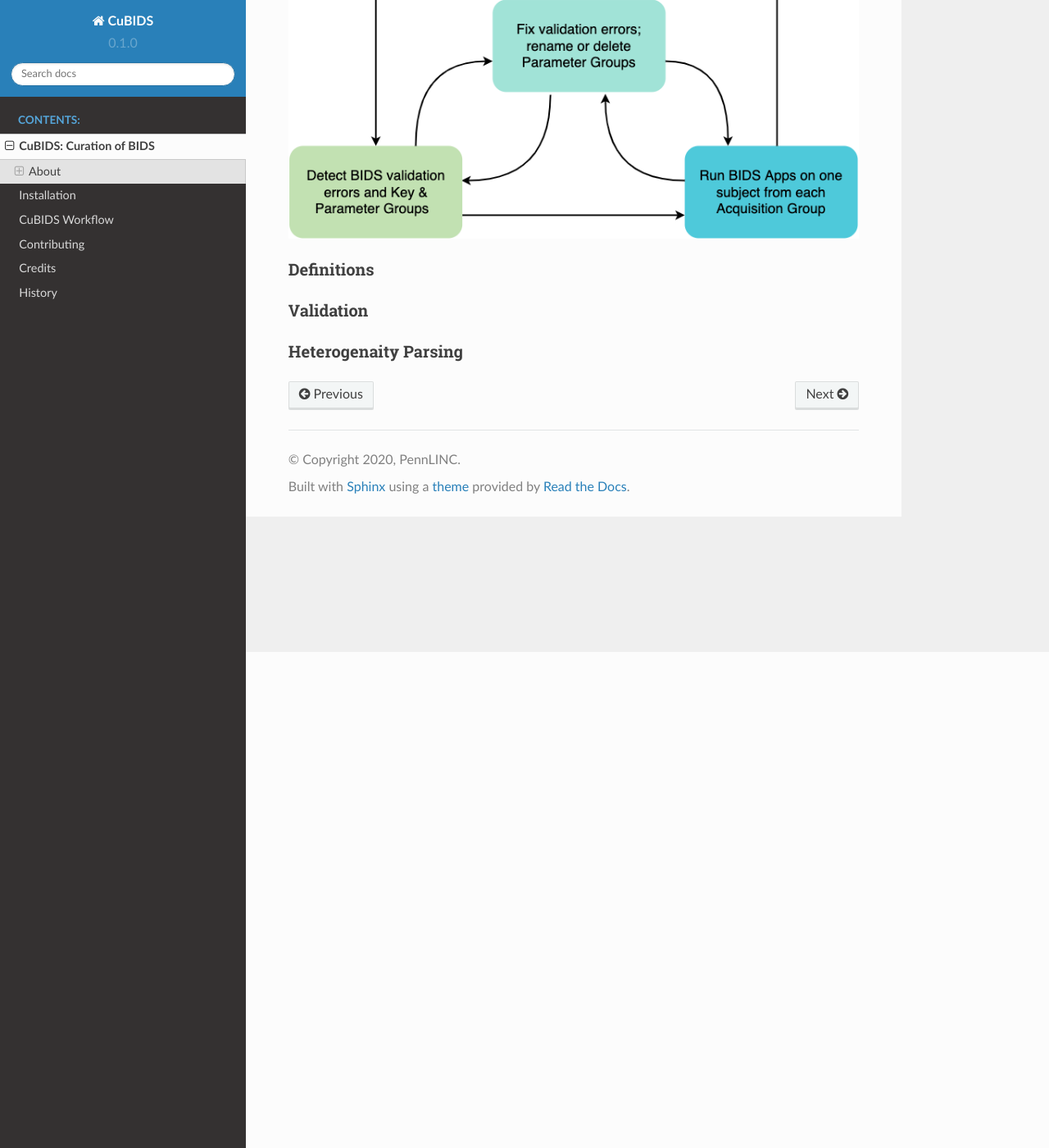
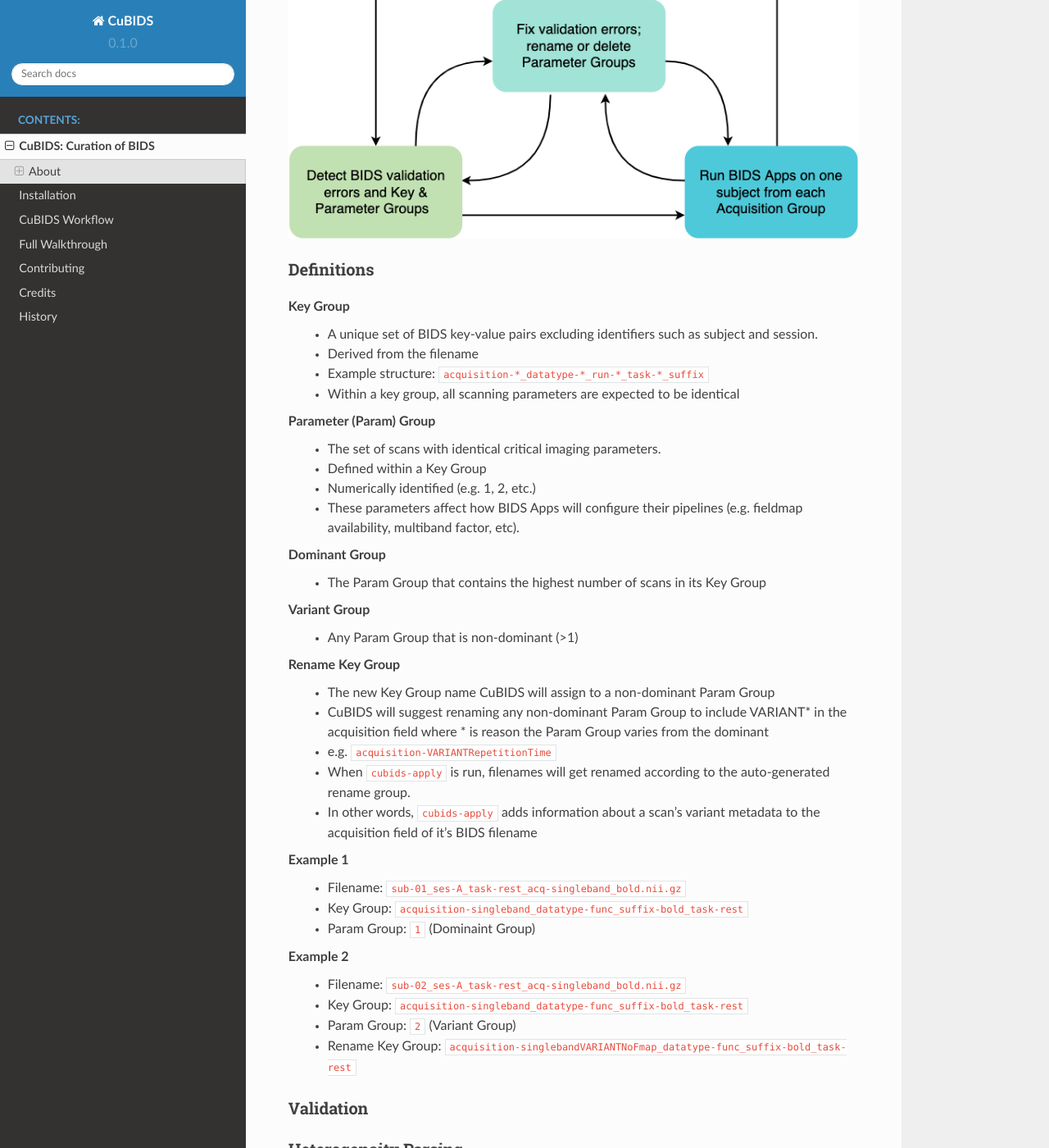
Before and after one commit to PennLINC/CuBIDS, a Sphinx documentation site: the page built from docs/readme.rst, in a window 1280 px wide and 1400 px high, scrolled down 605 px. Shown: the whole window at 82% size. Built offline with Sphinx 7.4.7 and the Read the Docs theme 2.0.0, drawn with Linux system fonts in a browser that asks for light colours; some of the changed text lies outside the part shown.

Commit message:
added walkthrough page and added definitions to README

```diff
--- a/README.rst
+++ b/README.rst
@@ -16,13 +16,14 @@ CuBIDS: Curation of BIDS
 About
 -----
 
-``CuBIDS`` is designed to facilitate reproducible curation of BIDS
-datasets. The main features of this software include the following:
+``CuBIDS`` is a workflow and software package designed to facilitate
+reproducible curation of BIDS datasets. This software includes the following
+functionalities:
 
-  1. Ensuring data is valid BIDS.
-  2. Visualizing metadata heterogenaity present in a BIDS dataset
-  3. Providing a platform for quality checking a datasets's metadata
-  4. Test preprocessing pipelines on an example of each unique set of scanning parameters
+  1. Ensures data is valid BIDS.
+  2. Visualizes and summarizes the metadata heterogeneity in a BIDS dataset.
+  3. Prepares BIDS data for successful preprocessing pipeline runs.
+  4. Helps users perform metadata-based quality control.
 
 .. image:: https://github.com/PennLINC/CuBIDS/blob/readthedocs-update/docs/_static/cubids_workflow.png
 
@@ -31,11 +32,51 @@ datasets. The main features of this software include the following:
 Definitions
 ~~~~~~~~~~~~~
 
+Key Group
+        * A unique set of BIDS key-value pairs excluding identifiers such as subject and session.
+        * Derived from the filename
+        * Example structure: ``acquisition-*_datatype-*_run-*_task-*_suffix``
+        * Within a key group, all scanning parameters are expected to be identical
+
+Parameter (Param) Group
+        * The set of scans with identical critical imaging parameters.
+        * Defined within a Key Group
+        * Numerically identified (e.g. 1, 2, etc.)
+        * These parameters affect how BIDS Apps will configure their pipelines (e.g. fieldmap availability, multiband factor, etc).
+
+Dominant Group
+        * The Param Group that contains the highest number of scans in its Key Group
+
+Variant Group
+        * Any Param Group that is non-dominant (>1)
+
+Rename Key Group
+        * The new Key Group name CuBIDS will assign to a non-dominant Param Group
+        * CuBIDS will suggest renaming any non-dominant Param Group to include VARIANT* in the acquisition field where * is reason the Param Group varies from the dominant
+        * e.g. ``acquisition-VARIANTRepetitionTime``
+        * When ``cubids-apply`` is run, filenames will get renamed according to the auto-generated rename group.
+        * In other words, ``cubids-apply`` adds information about a scan’s variant metadata to the acquisition field of it’s BIDS filename
+
+Example 1
+        * Filename: ``sub-01_ses-A_task-rest_acq-singleband_bold.nii.gz``
+        * Key Group: ``acquisition-singleband_datatype-func_suffix-bold_task-rest``
+        * Param Group: ``1`` (Dominaint Group)
+
+Example 2
+        * Filename: ``sub-02_ses-A_task-rest_acq-singleband_bold.nii.gz``
+        * Key Group: ``acquisition-singleband_datatype-func_suffix-bold_task-rest``
+        * Param Group: ``2`` (Variant Group)
+        * Rename Key Group: ``acquisition-singlebandVARIANTNoFmap_datatype-func_suffix-bold_task-rest``
+
+
+
 .. _validation_def:
 
 Validation
 ~~~~~~~~~~~~~~~
 
+
+
 .. _heterogenaity_parsing_def:
 
 Heterogenaity Parsing
--- a/docs/index.rst
+++ b/docs/index.rst
@@ -8,9 +8,11 @@ Welcome to CuBIDS's documentation!
    readme
    installation
    usage
+   example
    contributing
    authors
    history
+
 
 Indices and tables
 ==================
```
Also changed, not shown: docs/example.rst (added, +18 -0 lines).
